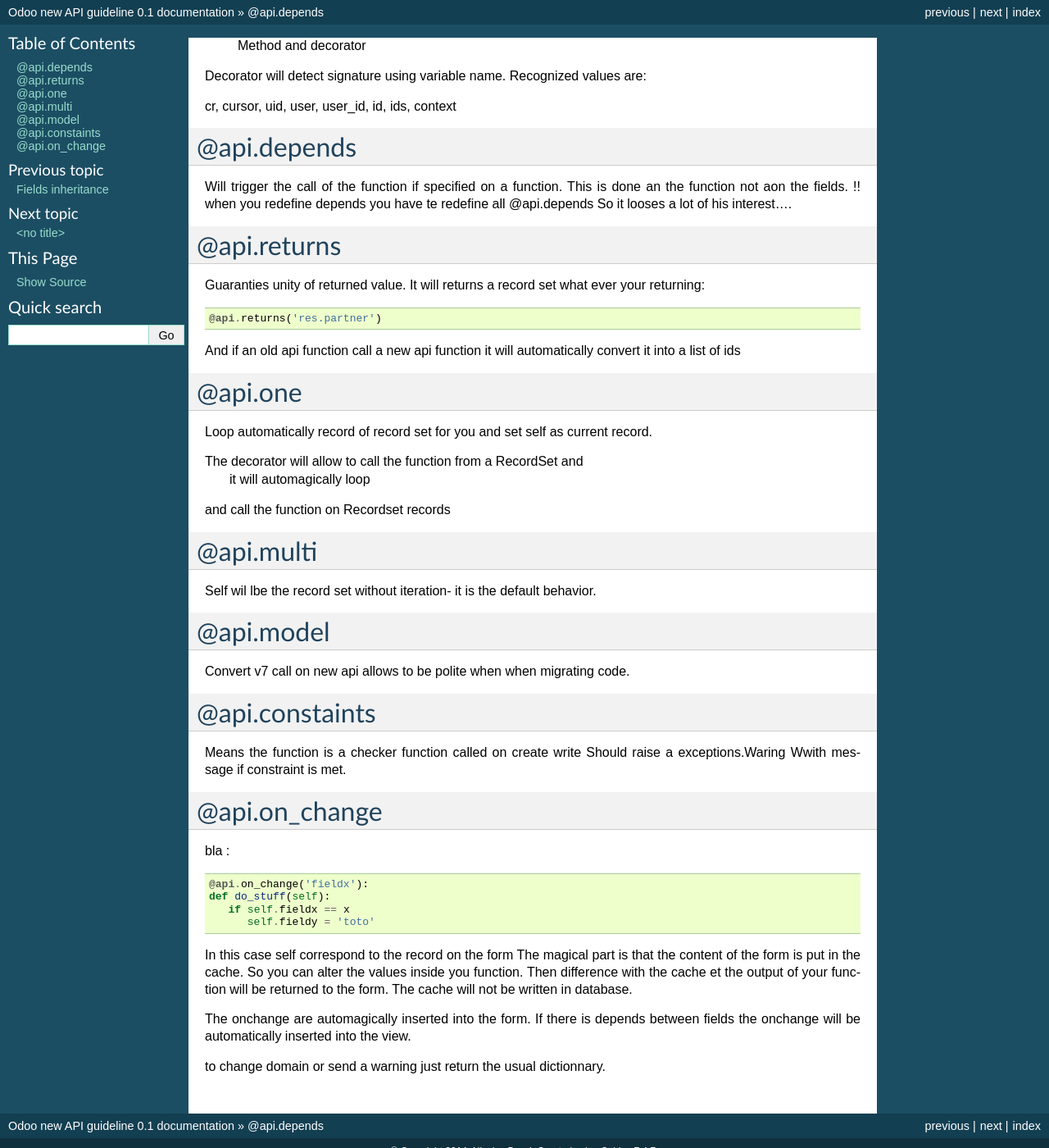
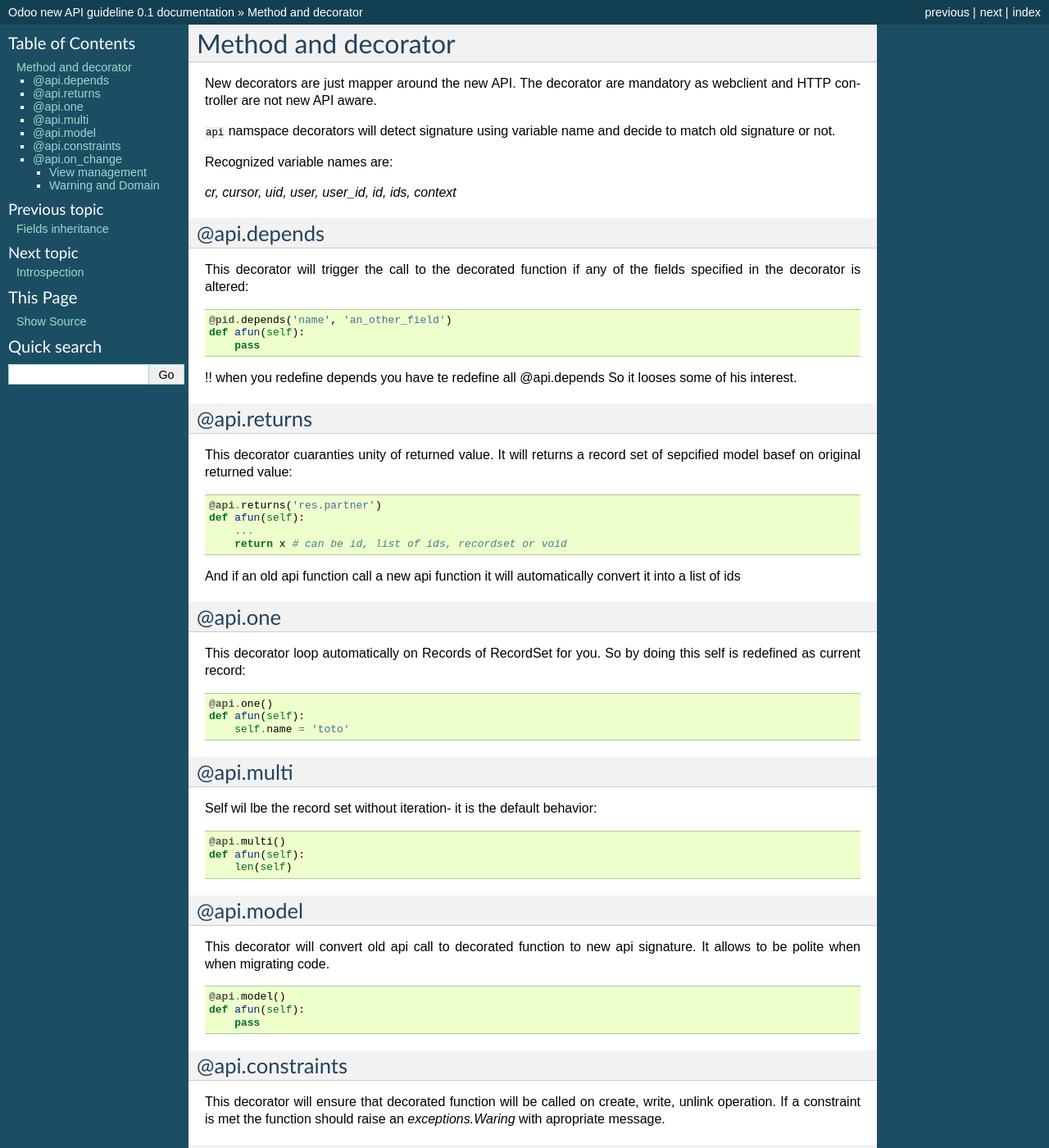
Before and after one commit to nbessi/odoo_new_api_guideline, a Sphinx documentation site: the page built from source/decorator.rst, in a window 1280 px wide and 1400 px high. Shown: the whole window at 82% size. Built offline with Sphinx 7.4.7, drawn with Linux system fonts in a browser that asks for light colours; formulas are drawn with MathJax 3; pages that are not in the unit, such as notebooks, are missing from menus; some of the changed text lies outside the part shown.

Commit message:
Second pass of note cleanup

```diff
--- a/source/compatibility.py
+++ /dev/null
@@ -1,25 +0,0 @@
-Compatibility specificities
-============================
-working on self will use Recordset.
-But there is a special object that is the old model.
-
-self.pool
-self._model
-
-will use old model
-
-self
-self.env
-
-will call recodset.
-
-@return
-=======
-@model
-=======
-
-Migrating code
---------------
-
-fields shoul dbe on the top
-first migrate columns and then function
--- a/source/decorator.rst
+++ b/source/decorator.rst
@@ -1,28 +1,41 @@
- Method and decorator
-======================
-mapper are just mapper around the new API.
-As webclient and controler are not new api aware.
+Method and decorator
+====================
 
-Decorator will detect signature using variable name.
-Recognized values are:
+New decorators are just mapper around the new API.
+The decorator are mandatory as webclient and HTTP controller are not new API aware.
 
-cr, cursor, uid, user, user_id, id, ids, context
+``api`` namspace decorators will detect signature using variable name
+and decide to match old signature or not.
 
+Recognized variable names are:
+
+`cr, cursor, uid, user, user_id, id, ids, context`
 
 @api.depends
 ------------
 
-Will trigger the call of the function if specified on a function.
-This is done an the function not aon the fields.
+This decorator will trigger the call to the decorated function if any of the
+fields specified in the decorator is altered: ::
+
+    @pid.depends('name', 'an_other_field')
+    def afun(self):
+        pass
+
+
 !! when you redefine depends you have te redefine all @api.depends
-So it looses a lot of his interest....
+So it looses some of his interest.
+
 
 @api.returns
 ------------
 
-Guaranties unity of returned value.
-It will returns a record set what ever your returning: ::
-  @api.returns('res.partner')
+This decorator cuaranties unity of returned value.
+It will returns a record set of sepcified model basef on original returned value: ::
+
+    @api.returns('res.partner')
+    def afun(self):
+        ...
+        return x # can be id, list of ids, recordset or void
 
 And if an old api function call a new api function it will
 automatically convert it into a list of ids
@@ -30,46 +43,60 @@
 @api.one
 --------
 
-Loop automatically record of record set for you and set self as current record.
+This decorator loop automatically on Records of RecordSet for you.
+So by doing this self is redefined  as current record: ::
 
-The decorator will allow to call the function from a RecordSet and
- it will automagically loop
-and call the function on Recordset records
+  @api.one()
+  def afun(self):
+      self.name = 'toto'
+
 
 @api.multi
 ----------
 
 Self wil lbe the record set without iteration-
-it is the default behavior.
+it is the default behavior: ::
+
+   @api.multi()
+   def afun(self):
+       len(self)
 
 @api.model
 ----------
 
-Convert v7 call on new api allows to be polite when when migrating code.
+This decorator will convert old api call to decorated function to new api signature.
+It allows to be polite when when migrating code. ::
 
-@api.constaints
----------------
+    @api.model()
+    def afun(self):
+        pass
 
-Means the function is a checker function called on create write
-Should raise a exceptions.Waring Wwith message if constraint is met.
+@api.constraints
+----------------
+
+This decorator will ensure that decorated function will be called on create, write, unlink operation.
+If a constraint is met the function should raise an `exceptions.Waring` with apropriate message.
 
 @api.on_change
 --------------
-bla : ::
+This decorator will set decorated function as an on_change function for fields passed as argument: ::
 
   @api.on_change('fieldx'):
   def do_stuff(self):
      if self.fieldx == x
         self.fieldy = 'toto'
 
-In this case self correspond to the record on the form
-The magical part is that the content of the form is put in the cache.
-So you can alter the values inside you function.
-Then difference with the cache et the output of your function will be returned
-to the form. The cache will not be written in database.
+In previous sample `self` corresponds to the record currently edited on the form.
+When in on change context all work is done in the cache.
+So you can alter RecordSet inside your function without worried about alter database.
 
-The onchange are automagically inserted into the form.
-If there is depends between fields the onchange will be automatically
-inserted into the view.
+At function return, difference between the cache and the RecordSet will be returned
+to the form.
 
-to change domain or send a warning just return the usual dictionnary.
+View management
+###############
+One of the greate improvement of the new API is that the onchange are automatically inserted into the form for you in a simple way. You do not have to worry about modifing views anymore.
+
+Warning and Domain
+##################
+To change domain or send a warning just return the usual dictionnary.
--- a/source/fields.rst
+++ b/source/fields.rst
@@ -216,7 +217,7 @@
   * columns2: relational table right column name
 
 
-Name conflicts
+Name Conflicts
 --------------
 !! fields anf method name can conflict.
 
@@ -243,33 +244,32 @@
 Using a fun will force you to define function brfore fields definition.
 
 
-Computed fields
+
+
+Computed Fields
 ---------------
 There is no more direct creation of fields.function.
 
-Instead you add a compute key. the value is the name of the function as a string.
-This allows to have fields definition atop of class.
+Instead you add a `compute` key. the value is the name of the function as a string.
+This allows to have fields definition atop of class: ::
 
-The signature of the function is self.
+    class AModel(models.Model):
+        _name = 'a_name'
 
+        computed_total = fields.Float(compute='compute_total')
 
-Older attibute are kept
+        def compute_total(self):
+            ...
+            self.computed_total = x
 
-Also all result are stored in a cache so when accessing again cache should be used: ::
-
-@api.one
-@api.depends('name', parent_id)
-_display_name(self):
-  """Self represent the record set to workon
-  """
-  names = [self.parent_id.name, self.name]
 
 The function can be void.
 It should modifiy record property in order to be written to the cache: ::
   self.name = new_value
 
-If you need to do bulk change for performance you can remove
-the @api.one decorator and do bulk write.
+Be aware that this assignation will trigger a write into the database.
+If you need to do bulk change or must be carful about performance.
+You should do classic call to write
 
 
 Inverse
@@ -279,20 +279,18 @@
 When the fields is written/"created"
 
 
-Multi fields
+Multi Fields
 ------------
-To have one function that compute multiples values
-@api.multi
-@api.depends('field.relation', 'an_otherfields.relation' )
-def _amount(self):
-   for x in self:
-     x.total = an_algo
-     x.untaxed = an_algo
-
-Cache is invalidated and all updated fields are updated at the end.
+To have one function that compute multiples values: ::
+    @api.multi
+    @api.depends('field.relation', 'an_otherfields.relation' )
+    def _amount(self):
+       for x in self:
+         x.total = an_algo
+         x.untaxed = an_algo
 
 
-Related field
+Related Field
 -------------
 
 There is not anymore related fields.related type.
@@ -312,9 +310,20 @@
                                 store=True,
                                 related='partner_id.name')
 
-!! When updating an related field translation not all
-translation for related field are yet translated if field
-is stored
+!! When updating any related field not all
+translations of related field are yet translated if field
+is stored!!
 
 Chain related fields modification will trigger invalidation of the cache
-for all element of the chain
+for all elements of the chain
+
+
+Property Field
+--------------
+
+There is some use cases where value of the fields must change depending of
+the current company.
+
+To activate such behavior you can now use the `company_depending` option.
+
+A notable evolution in new API is that "property fields" are now serchable
```
Also changed, not shown: other parts of source/fields.rst (+2 -1 lines), source/compatibility.rst (added, +22 -0 lines), source/conventions.rst (+64 -44 lines), source/environment.rst (+54 -31 lines), source/introspection.rst (+5 -3 lines), source/test.rst (+11 -4 lines).
